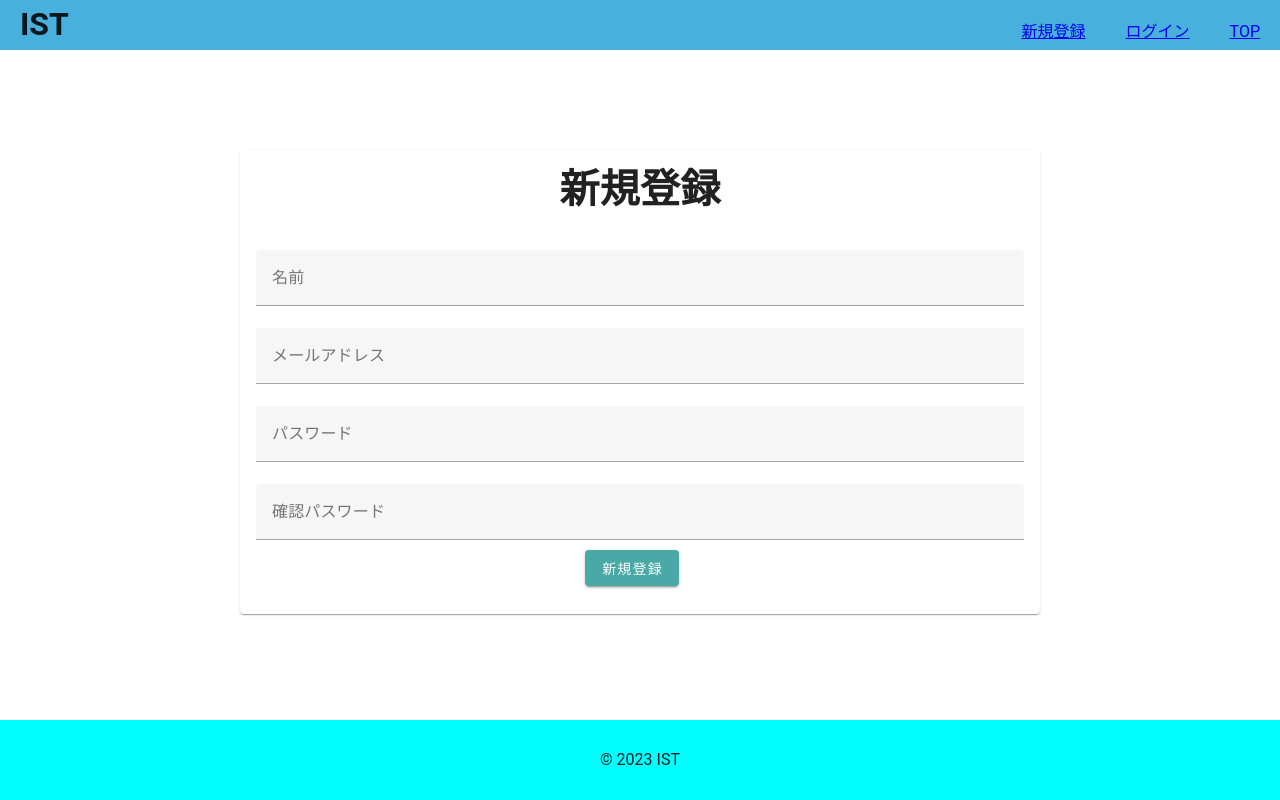
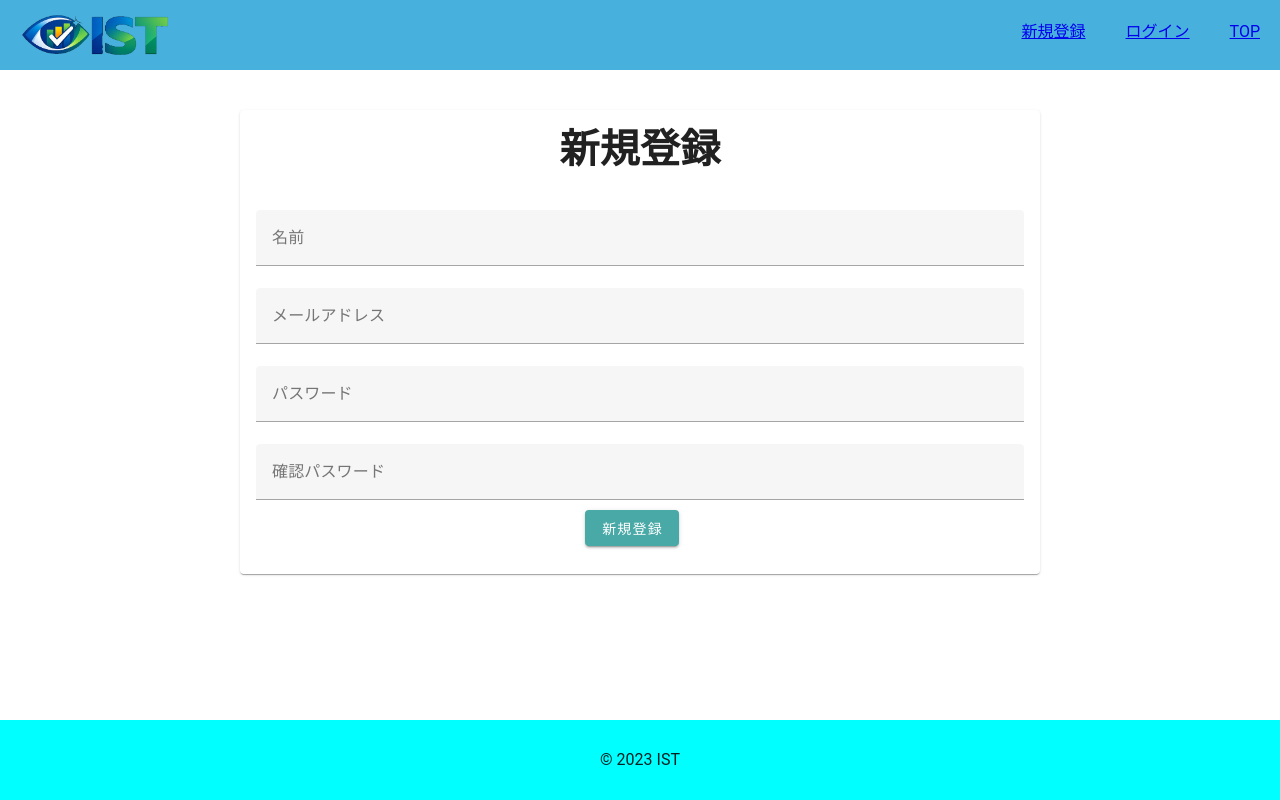
Before and after one commit to tomoki4321/okan_task_vue.js, a Vue app: page /sinup in a window 1280 px wide. Built offline with nearby package versions, Linux system fonts and the light colour scheme.

Commit message:
ロゴを更新

```diff
--- a/src/App.vue
+++ b/src/App.vue
@@ -3,6 +3,8 @@ import { RouterLink,RouterView,useRouter } from 'vue-router';
 import { useAuthStore } from './stores/auth';
 import { useFlashMessageStore } from "@/stores/flash-message";
 import IST from "@/assets/IST.png";
+
+
 
 
 const messageStore = useFlashMessageStore();
@@ -30,8 +32,7 @@ const onLogout = (): void => {
     <v-app>
       <header>
     <ul class="title">
-      <h1>IST</h1>
-      <!-- <v-img :src="IST" height="60px"></v-img> -->
+      <v-img :src="IST" width="150" height="150"></v-img>
     </ul>
     <ul>
       <template v-if="authStore.client == null">
@@ -70,15 +71,24 @@ const onLogout = (): void => {
 .title{
   float:left;
   padding-left:20px;
+  height:70px;            /* ヘッダーと同じ高さにする */
+  display:flex;           /* 中身を flツクスボックスで並べる */
+  align-items:center;     /* 縦方向の中央に揃える */
 }
 
 header {
   background-color: #47b0dc;
   max-height: 100%;
   width: 100%;
-  height:50px;
+  height:70px;
   top:0;
+  position: fixed;   /* 画面に固定する */
+  top: 0;            /* 上端に貼り付ける */
+  left: 0;           /* 左端に貼り付ける */
+  z-index: 100;      /* 他の要素より手前に表示する */
 }
+
+
 .footer {
   background-color: aqua;
   width: 100%;
@@ -101,7 +111,9 @@ ul li {
 main{
 
 }
-
+.v-main {
+  padding-top: 70px;
+}
 
 *{
   margin:0;
--- a/src/stores/flash-message.ts
+++ b/src/stores/flash-message.ts
@@ -5,6 +5,7 @@ export const useFlashMessageStore = defineStore("message", () => {
   const text = ref("");
   function flash(this: any, message: string): void {
     this.text = message;
+    window.scrollTo({ top: 0, behavior: "smooth" });
     setTimeout(() => {
       this.text = "";
     }, 5000);
--- a/src/views/login/Sinup.vue
+++ b/src/views/login/Sinup.vue
@@ -63,7 +63,7 @@ const onSignup = async (): Promise<void> => {
 <style scoped>
 .sinup{
   margin:auto;
-  padding-top:80px;
+  padding-top:20px;
 }
 h1{
   text-align: center;
--- a/src/views/todo/EditTodo.vue
+++ b/src/views/todo/EditTodo.vue
@@ -164,7 +164,8 @@ const labelPossible = computed(()=>{
 
 <style scoped>
 .edit{
-  padding-top:80px;
+  padding-top:10px;
+  padding-bottom:10px;
 }
 h1{
   text-align: center;
--- a/src/views/todo/PostTodo.vue
+++ b/src/views/todo/PostTodo.vue
@@ -108,7 +108,8 @@ const ReturnListTodo = ():void=> {
 
 <style scoped>
 .post{
-  padding-top:80px;
+  padding-top:10px;
+  padding-bottom:10px;
 }
 h1{
   text-align: center;
```
Also changed, not shown: src/assets/IST.png.
